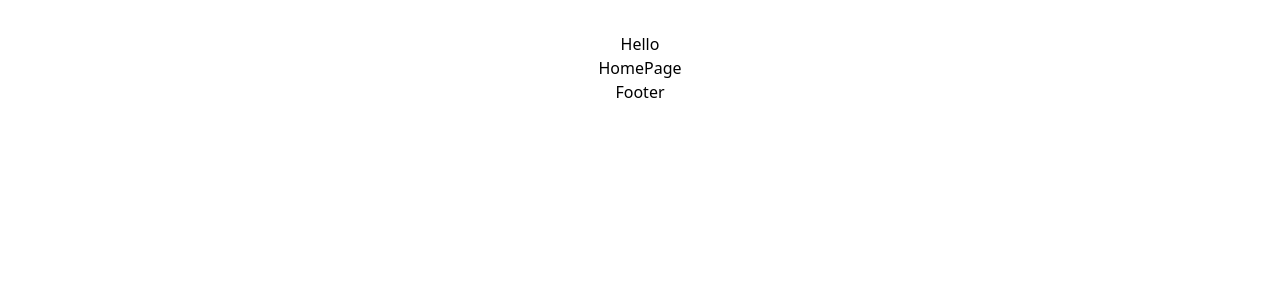
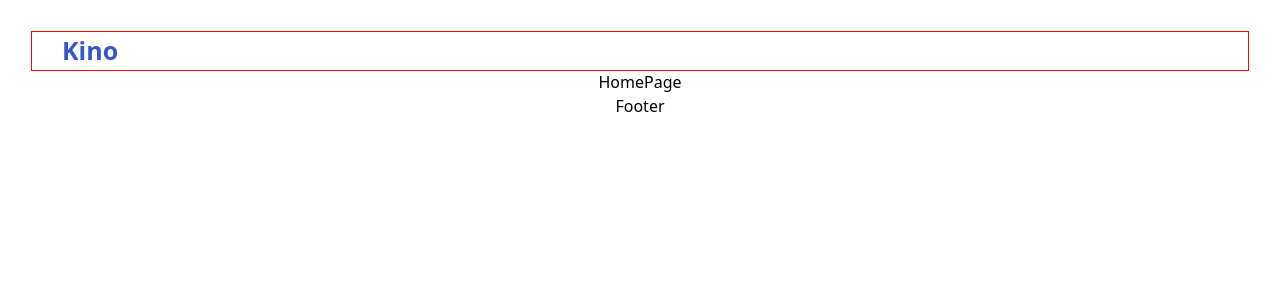
Before and after one commit to FillArt/kinoarea, a React (Vite) app: page / in a window 1280 px wide. Shown: the top 300 px of the page. Built offline with nearby package versions, Linux system fonts and the light colour scheme; a web font is replaced by a local one.

Commit message:
style(header): stylized logo

```diff
--- a/src/widgets/Header/ui/Header.tsx
+++ b/src/widgets/Header/ui/Header.tsx
@@ -1,8 +1,10 @@
+import {Logo} from "@/widgets/Header/ui/Logo/Logo.tsx";
+
 export const Header = () => {
     return (
         <header>
-            <div className="container max-w-container">
-                <h1>Hello</h1>
+            <div style={{ 'outline': '1px solid red' }} className="container max-w-container mx-auto">
+                <Logo />
             </div>
         </header>
     );
--- /dev/null
+++ b/src/widgets/Header/ui/Logo/Logo.tsx
@@ -0,0 +1,15 @@
+import LogoIcon from './assets/logo.svg';
+
+export const Logo = () => {
+    return (
+        <div className="flex items-center gap-[6px]">
+            <a href="/">
+                <img src={LogoIcon} alt="Kinoarea Logo"/>
+            </a>
+            <strong className="text-descriptionFontSize text-white">
+                <span style={{color: '#3657CB'}}>Kino</span>
+                area
+            </strong>
+        </div>
+    );
+};
```
Also changed, not shown: src/widgets/Header/ui/Logo/SocialButtons.tsx (added), src/widgets/Header/ui/Logo/assets/logo.svg (added).
